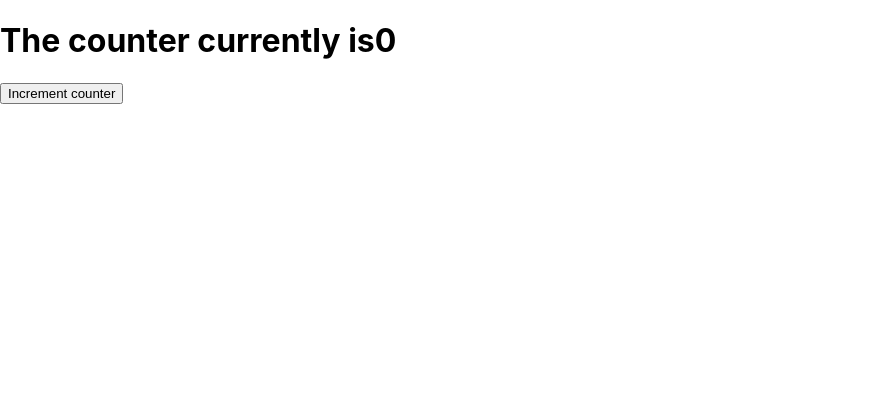
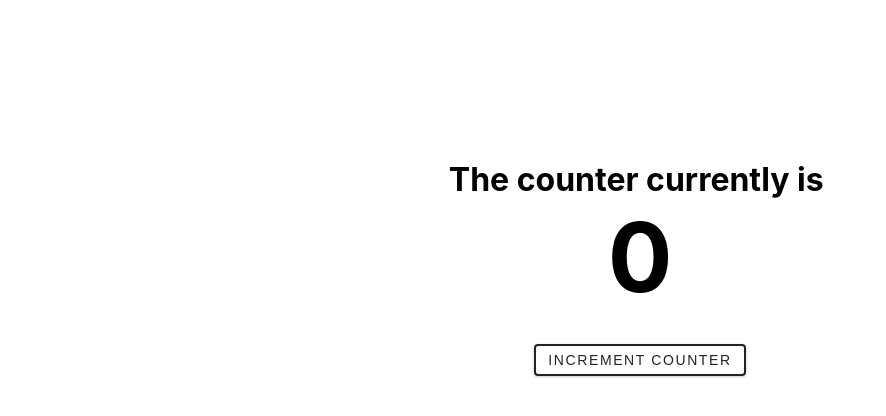
Before and after one commit to pktcodes/click-counter-react-testing-project, a React (Create React App) app: page / in a window 1280 px wide. Shown: the top 416 px of the page, without its empty margins (0-886 px from the left). Built offline with nearby package versions, Linux system fonts and the light colour scheme.

Commit message:
Add Styling

```diff
--- a/src/App.css
+++ b/src/App.css
@@ -1,38 +1,29 @@
 .App {
   text-align: center;
+  margin-top: 10rem;
 }
 
-.App-logo {
-  height: 40vmin;
-  pointer-events: none;
+.count-value {
+  font-size: 6rem;
+  font-weight: bold;
+  display: block;
 }
-
-@media (prefers-reduced-motion: no-preference) {
-  .App-logo {
-    animation: App-logo-spin infinite 20s linear;
-  }
+.increment-button {
+  text-transform: uppercase;
+  background: transparent;
+  color: #222;
+  padding: 0.375rem 0.75rem;
+  letter-spacing: 0.1rem;
+  display: inline-block;
+  transition: all 0.3s linear;
+  font-size: 0.875rem;
+  border: 2px solid #222;
+  cursor: pointer;
+  box-shadow: 0 1px 3px rgba(0, 0, 0, 0.2);
+  border-radius: 0.25rem;
+  margin: 0.5rem;
 }
-
-.App-header {
-  background-color: #282c34;
-  min-height: 100vh;
-  display: flex;
-  flex-direction: column;
-  align-items: center;
-  justify-content: center;
-  font-size: calc(10px + 2vmin);
-  color: white;
+.increment-button:hover {
+  color: #fff;
+  background: #222;
 }
-
-.App-link {
-  color: #61dafb;
-}
-
-@keyframes App-logo-spin {
-  from {
-    transform: rotate(0deg);
-  }
-  to {
-    transform: rotate(360deg);
-  }
-}
--- a/src/App.js
+++ b/src/App.js
@@ -1,15 +1,23 @@
 import React, { useState } from 'react';
+
+import './App.css';
 
 function App() {
   const [count, setCount] = useState(0);
 
   return (
     <div className="App" data-test="app-component">
-      <h1 data-test="counter-heading">
-        The counter currently is
-        <span data-test="count-value">{count}</span>
+      <h1 data-test="counter-heading" className="counter-heading">
+        The counter currently is&nbsp;
+        <span data-test="count-value" className="count-value">
+          {count}
+        </span>
       </h1>
-      <button data-test="increment-button" onClick={() => setCount(count + 1)}>
+      <button
+        data-test="increment-button"
+        className="increment-button"
+        onClick={() => setCount(count + 1)}
+      >
         Increment counter
       </button>
     </div>
--- a/src/index.css
+++ b/src/index.css
@@ -6,8 +6,3 @@ body {
   -webkit-font-smoothing: antialiased;
   -moz-osx-font-smoothing: grayscale;
 }
-
-code {
-  font-family: source-code-pro, Menlo, Monaco, Consolas, 'Courier New',
-    monospace;
-}
```
Also changed, not shown: public/index.html (+7 -5 lines).
